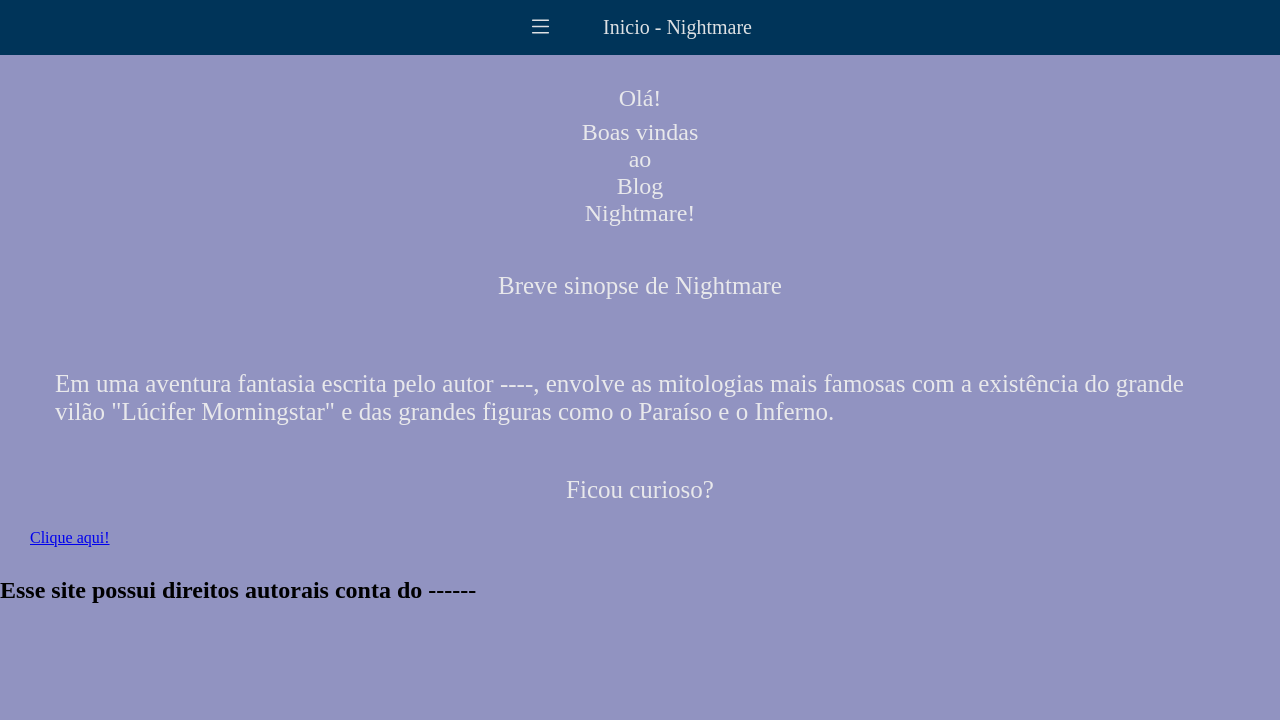
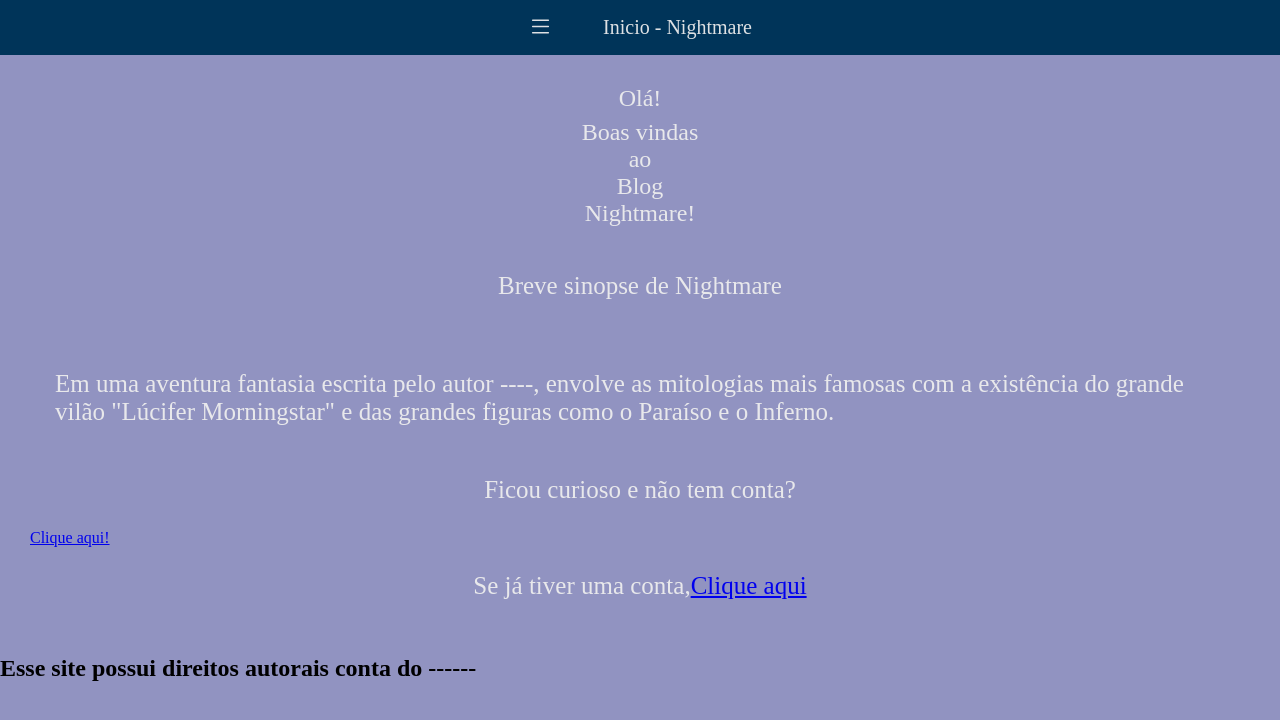
Before and after one commit to nathandacunha/blog-livro, a website: page src/index.html in a window 1280 px wide. Drawn offline with nearby package versions, Linux system fonts and the light colour scheme.

Commit message:
add(home): adição da seção "não tem conta?" e "se já tiver uma conta"

```diff
--- a/src/index.html
+++ b/src/index.html
@@ -48,13 +48,16 @@
             <div class="container-padrao">
                 <div id="text-breve-sinopse">
                     <h2>Em uma aventura fantasia escrita pelo autor ----, envolve as mitologias mais famosas com a existência do grande vilão "Lúcifer Morningstar" e das grandes figuras como o Paraíso e o Inferno.</h2>
-                    <h2>Ficou curioso?</h2>
-                    <a href="#">Clique aqui!</a>
+                    <h2>Ficou curioso e não tem conta?</h2>
+                    <a href="/src/pages/registro.html">Clique aqui!</a>
+
+                    <div>
+                        <h2>Se já tiver uma conta, <a href = "#"> Clique aqui</a></h2>
+                    </div>
                 </div>
             </div>
         </main>
     </section>
-
     <!-- Seção do Footer -->
      <section>
         <footer>
```
Also changed, not shown: src/pages/registro.html (added).
